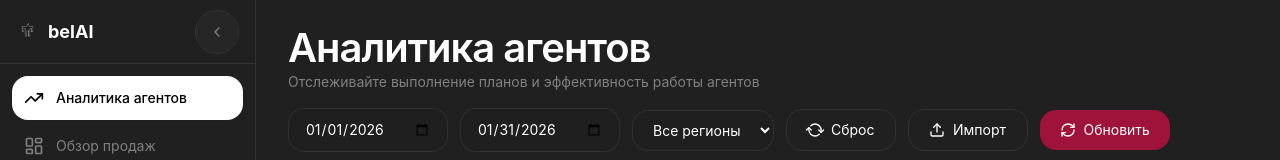
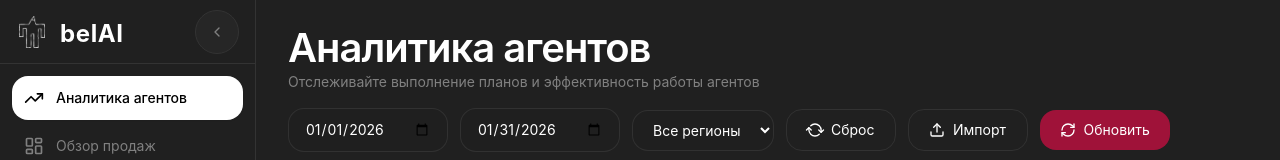
Before and after one commit to alexbelskid/sales-analytics-system, a Next.js app in the folder frontend/: page / in a window 1280 px wide. Shown: the top 160 px of the page. Built offline with nearby package versions, Linux system fonts and the light colour scheme; no server answers.

Commit message:
Refine logo alignment and size (crop whitespace)

```diff
--- a/frontend/src/components/layout/MobileHeader.tsx
+++ b/frontend/src/components/layout/MobileHeader.tsx
@@ -20,9 +20,11 @@ export default function MobileHeader({ onMenuClick }: MobileHeaderProps) {
             </button>
 
             {/* Logo */}
-            <div className="flex items-center gap-2">
-                <Image src="/belai_logo.png" alt="belAI Logo" width={24} height={24} className="h-6 w-6 object-contain" />
-                <span className="text-lg font-bold text-white">belAI</span>
+            <div className="flex items-center gap-3">
+                <div className="relative h-8 w-8">
+                    <Image src="/belai_logo.png" alt="belAI Logo" fill className="object-contain" />
+                </div>
+                <span className="text-2xl font-bold text-white tracking-wide mt-1">belAI</span>
             </div>
 
             {/* Spacer for centering logo */}
--- a/frontend/src/components/layout/Sidebar.tsx
+++ b/frontend/src/components/layout/Sidebar.tsx
@@ -192,13 +192,17 @@ export default function Sidebar({ isMobileOpen = false, onMobileClose }: Sidebar
             <div className={`flex h-16 items-center border-b border-[#333333] shrink-0 px-4 ${isCollapsed ? 'justify-center' : 'justify-between'
                 }`}>
                 {!isCollapsed && (
-                    <div className="flex items-center gap-2 overflow-hidden">
-                        <Image src="/belai_logo.png" alt="belAI Logo" width={24} height={24} className="h-6 w-6 object-contain" />
-                        <span className="text-lg font-bold text-white truncate">belAI</span>
+                    <div className="flex items-center gap-3 overflow-hidden">
+                        <div className="relative h-8 w-8 shrink-0">
+                            <Image src="/belai_logo.png" alt="belAI Logo" fill className="object-contain" />
+                        </div>
+                        <span className="text-2xl font-bold text-white tracking-wide truncate mt-1">belAI</span>
                     </div>
                 )}
                 {isCollapsed && (
-                    <Image src="/belai_logo.png" alt="belAI Logo" width={24} height={24} className="h-8 w-8 object-contain" />
+                    <div className="relative h-8 w-8">
+                        <Image src="/belai_logo.png" alt="belAI Logo" fill className="object-contain" />
+                    </div>
                 )}
 
                 {/* Collapse button - only on desktop */}
```
Also changed, not shown: frontend/public/belai_logo.png.
